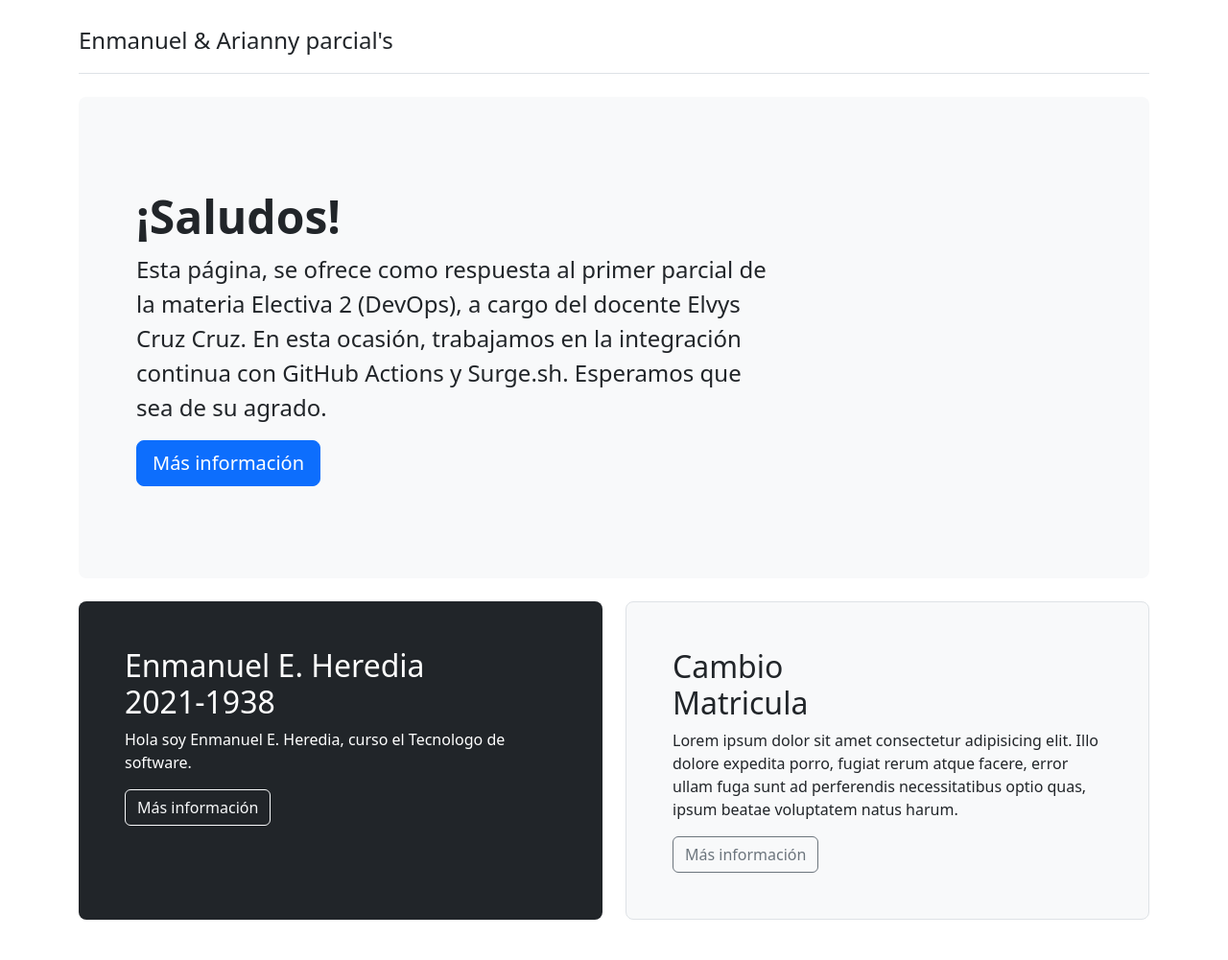
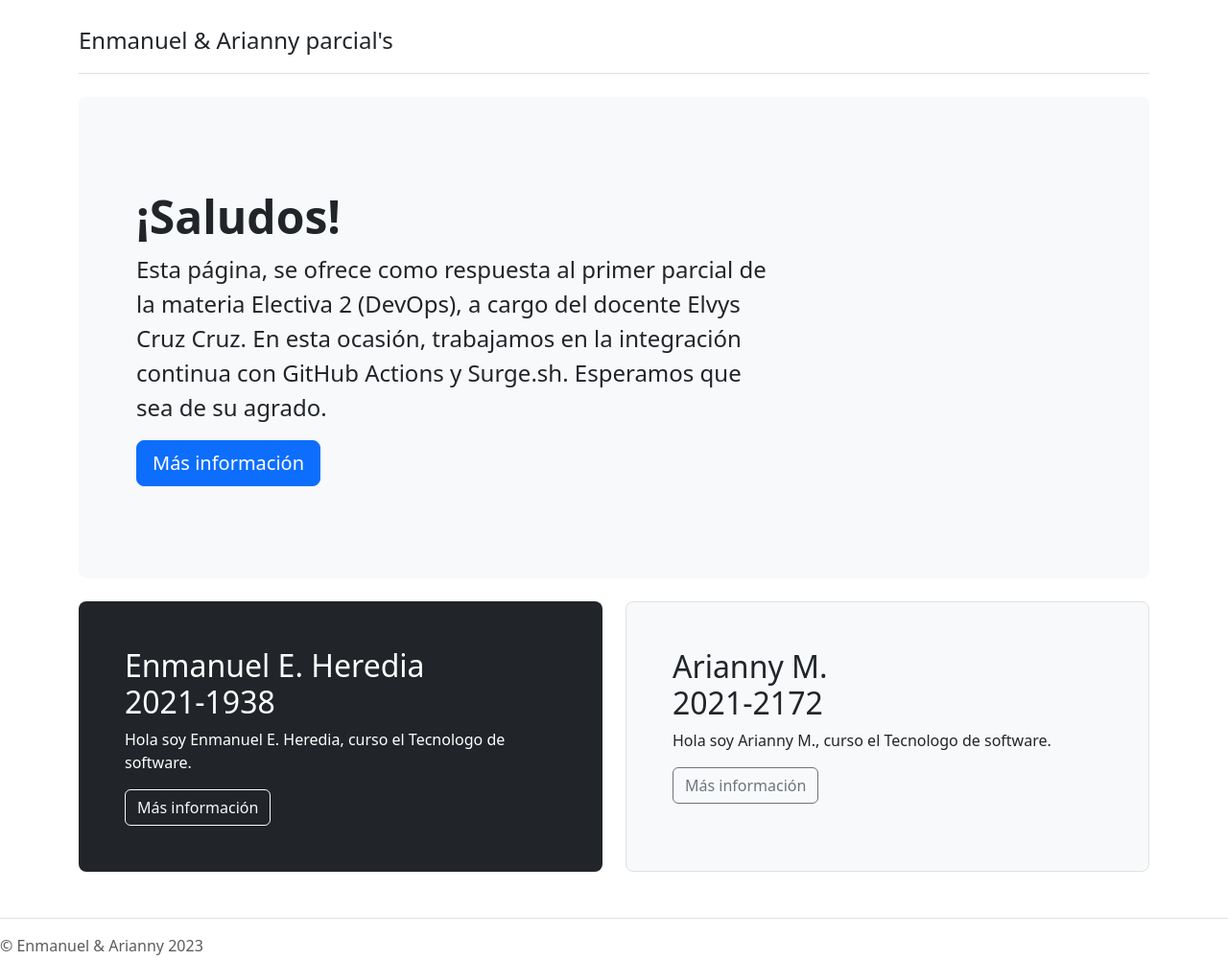
Before and after one commit to Enmanuelhdr/Parcial-Devops, a plain HTML site: page index.html in a window 1280 px wide. Shown: the top 1001 px of the page at 96% size. Drawn offline with Linux system fonts and the light colour scheme.

Commit message:
Mi parte ingresada

```diff
--- a/index.html
+++ b/index.html
@@ -13,10 +13,6 @@
     <main>
         <div class="container py-4">
             <header class="pb-3 mb-4 border-bottom">
-                <!-- <a href="/" class="d-flex align-items-center text-body-emphasis text-decoration-none">
-                    <img src="./img/Pokebal.png" width="40" height="32" class="me-2" viewBox="0 0 118 94">
-
-                </a> -->
                 <span class="fs-4">Enmanuel & Arianny parcial's</span>
             </header>
 
@@ -41,10 +37,8 @@
                 <!--Arianny agrega tu parte aquí-->
                 <div class="col-md-6">
                     <div class="h-100 p-5 bg-body-tertiary border rounded-3">
-                        <h2>Cambio <br> Matricula </h2>
-                        <p>Lorem ipsum dolor sit amet consectetur adipisicing elit. Illo dolore expedita porro, fugiat
-                            rerum atque facere, error ullam fuga sunt ad perferendis necessitatibus optio quas, ipsum
-                            beatae voluptatem natus harum.</p>
+                        <h2>Arianny M. <br> 2021-2172 </h2>
+                        <p>Hola soy Arianny M., curso el Tecnologo de software.</p>
                         <button class="btn btn-outline-secondary" type="button">Más información</button>
                     </div>
                 </div>
```
